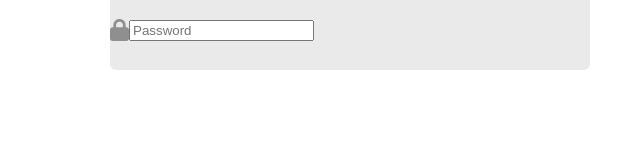
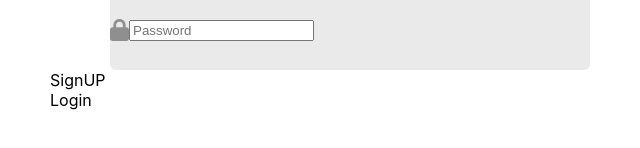
Before and after one commit to isurudayananda/login-signup, a React (Create React App) app in the folder login-signup/: page / in a window 1280 px wide. Shown: the part 520-668 px from the top of the page, without its empty margins (290-930 px from the left). Built offline with nearby package versions, Linux system fonts and the light colour scheme.

Commit message:
create submit container

```diff
--- a/login-signup/src/Components/Loginsignup/Loginsignup.jsx
+++ b/login-signup/src/Components/Loginsignup/Loginsignup.jsx
@@ -27,7 +27,10 @@ const Loginsignup = () => {
           <input type="password" placeholder="Password"/>
         </div>
       </div>
-
+      <div className="submit-container">
+        <div className="submit">SignUP</div>
+        <div className="login">Login</div>
+      </div>
     </div>
   )
 }
```
